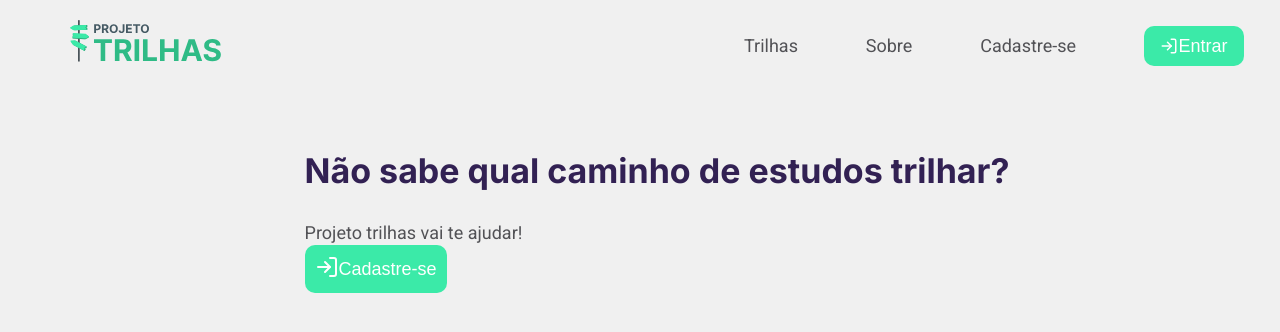
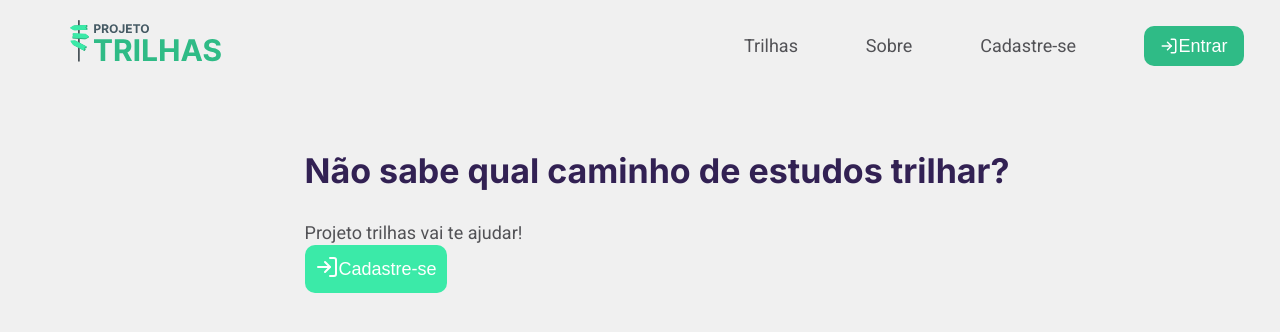
Before and after one commit to SrEmanuel/trailsProject, a React (Create React App) app in the folder frontend/: page / in a window 1280 px wide. In both pictures the pointer is over the button "Entrar". Shown: the top 332 px of the page. Built offline with nearby package versions, Linux system fonts and the light colour scheme.

Commit message:
update: added hover behavior to button

```diff
--- a/frontend/src/index.scss
+++ b/frontend/src/index.scss
@@ -18,6 +18,12 @@ body{
     display: flex;
     align-items: center;
     justify-content: center;
+    transition: 0.2s;
+
+    &:hover{
+      cursor: pointer;
+      background: var(--dark-green);
+    }
   }
 
   h1{
```
